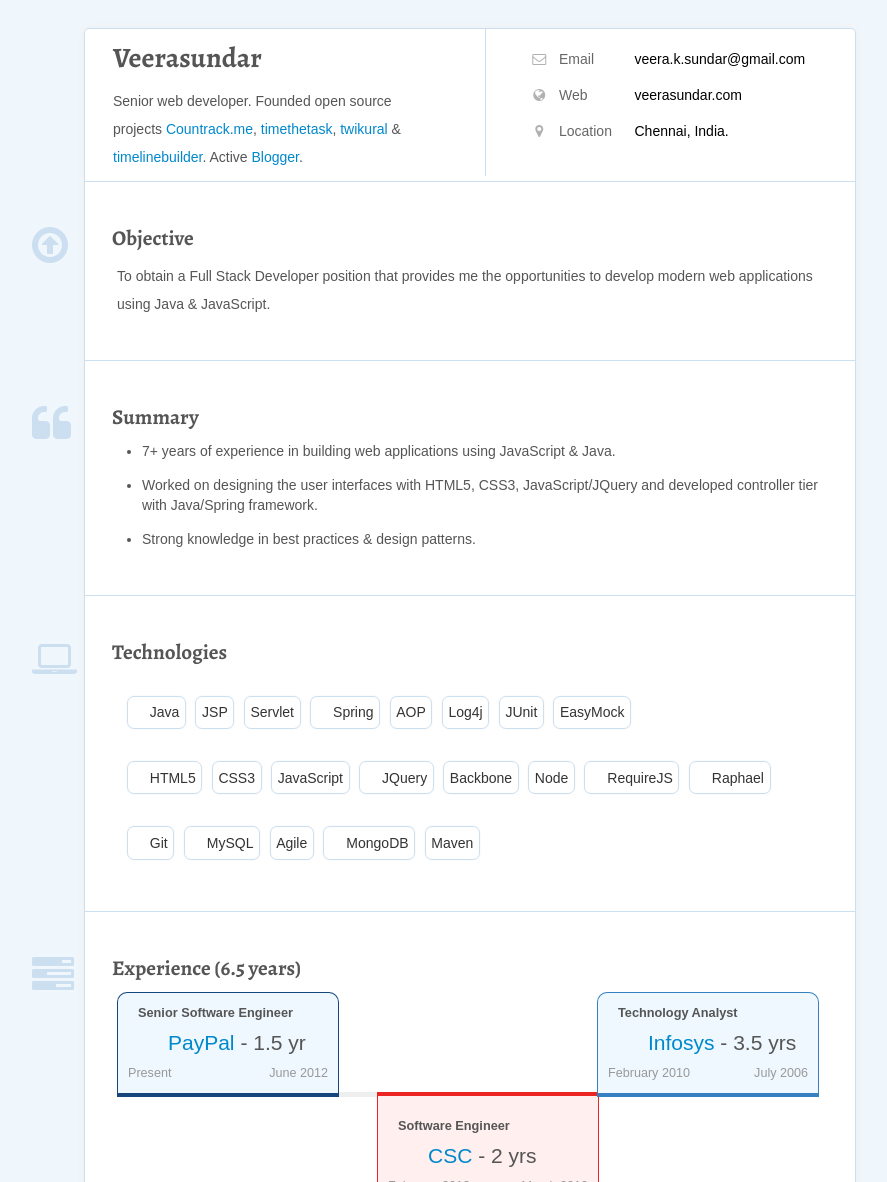
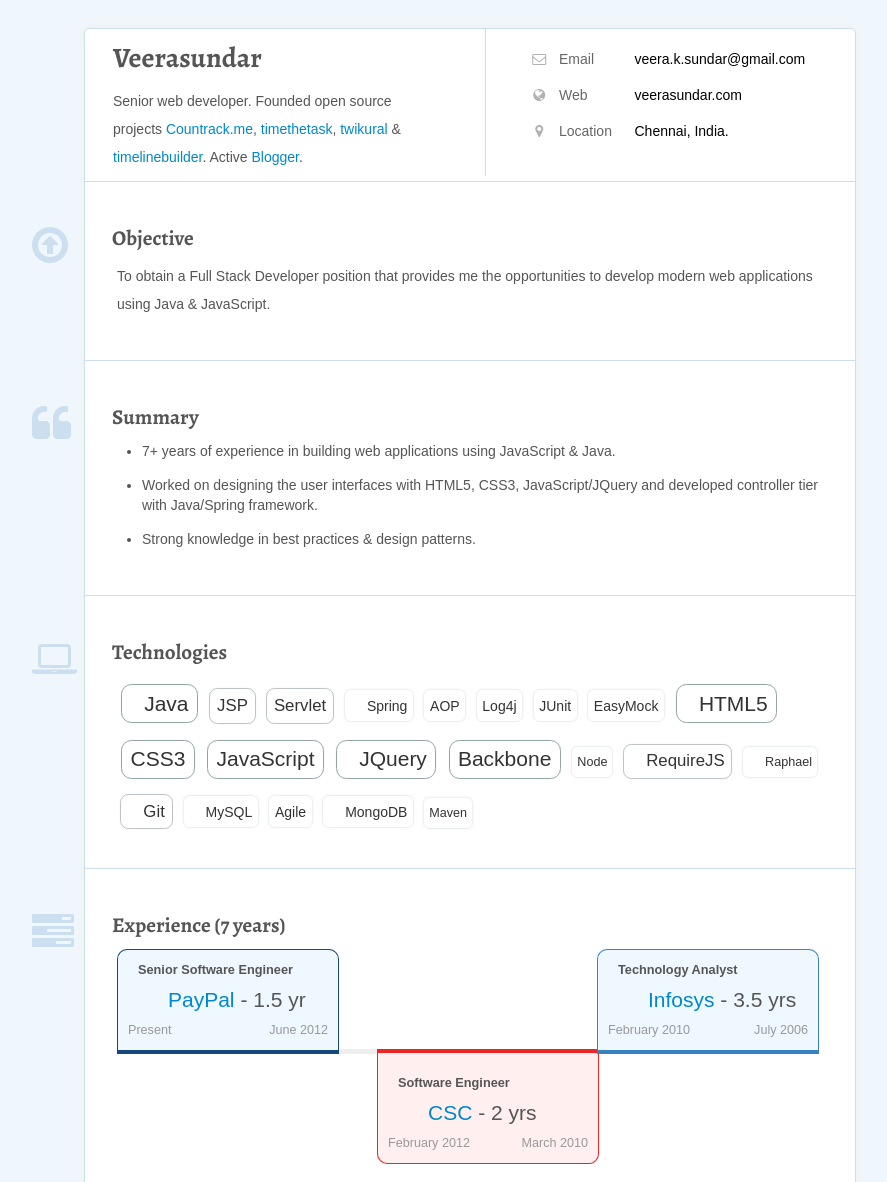
Before and after one commit to vraa/resume, a plain HTML site: page index.html in a window 1280 px wide. Shown: the top 1182 px of the page, without its empty margins (170-1057 px from the left). Drawn offline with nearby package versions, Linux system fonts and the light colour scheme; a web font is replaced by a local one.

Commit message:
Combine skills and size them based of rating.

```diff
--- a/css/resume.css
+++ b/css/resume.css
@@ -120,9 +120,6 @@ body{
 			margin: .5em 0;
 			padding: .5em;
 		}
-		.technologies ul.group{
-			display: inline-block;
-		}
 		.technologies label{
 			display: inline-block;
 			width: 80px;
@@ -150,6 +147,26 @@ body{
 				background-repeat: no-repeat;
 				background-position: 3px center;
 			}
+				.skill[data-rating='5']{
+					font-size: 1.5em;
+					border-color: #95a5a6;
+				}
+				.skill[data-rating='4']{
+					font-size: 1.2em;
+					border-color: #bdc3c7;
+				}
+				.skill[data-rating='3']{
+					font-size: 1em;
+					border-color: #ecf0f1;
+				}
+				.skill[data-rating='2']{
+					font-size: .9em;
+					border-color: #ecf0f1;
+				}
+				.skill[data-rating='1']{
+					font-size: .8em;
+					border-color: #ecf0f1;
+				}
 			.skill.java{
 				background-image:url(http://www.google.com/s2/u/0/favicons?domain=java.com);
 				padding-left: 22px !important;
--- a/index.html
+++ b/index.html
@@ -98,42 +98,27 @@
 				<article class='span8'>
 					<h2><i class='icon-laptop'></i> Technologies</h2>
 					<ul>
-						<li>
-							<label>Backend </label>
-							<ul class='group'>
 						<li class='skill java' data-rating="5">Java</li>
-			          <li class='skill jsp' data-rating="5">JSP</li>
-			          <li class='skill servlet' data-rating="5">Servlet</li>
+	          <li class='skill jsp' data-rating="4">JSP</li>
+	          <li class='skill servlet' data-rating="4">Servlet</li>
 	          <li class='skill spring' data-rating="3">Spring</li>
 	          <li class='skill aop' data-rating="3">AOP</li>
-			          <li class='skill apache log4j' data-rating="5">Log4j</li>
-			          <li class='skill apache junit' data-rating="5">JUnit</li>
-			          <li class='skill easymock junit' data-rating="5">EasyMock</li>
-							</ul>
-						</li>
-						<li>
-							<label>Front end </label>
-							<ul class='group'>
+	          <li class='skill apache log4j' data-rating="3">Log4j</li>
+	          <li class='skill apache junit' data-rating="3">JUnit</li>
+	          <li class='skill easymock junit' data-rating="3">EasyMock</li>
 	          <li class='skill html5' data-rating="5">HTML5</li>
 	          <li class='skill css3' data-rating="5">CSS3</li>
 	          <li class='skill javascript' data-rating="5">JavaScript</li>
-			          <li class='skill jquery' data-rating="4">JQuery</li>
-			          <li class='skill backbone' data-rating="3">Backbone</li>
-			          <li class='skill node' data-rating="3">Node</li>
-			          <li class='skill requirejs'>RequireJS</li>
-			          <li class='skill raphael'>Raphael</li>
-							</ul>
-						</li>
-						<li>
-							<label>Tools </label>
-							<ul class='group'>
+	          <li class='skill jquery' data-rating="5">JQuery</li>
+	          <li class='skill backbone' data-rating="5">Backbone</li>
+	          <li class='skill node' data-rating="2">Node</li>
+	          <li class='skill requirejs' data-rating="4">RequireJS</li>
+	          <li class='skill raphael' data-rating="2">Raphael</li>
 	          <li class='skill git' data-rating="4">Git</li>
-			          <li class='skill mysql' data-rating="4">MySQL</li>
-			          <li class='skill agile' data-rating="4">Agile</li>
-			          <li class='skill mongo' data-rating="4">MongoDB</li>
-			          <li class='skill apache maven' data-rating="3">Maven</li>
-							</ul>
-						</li>
+	          <li class='skill mysql' data-rating="3">MySQL</li>
+	          <li class='skill agile' data-rating="3">Agile</li>
+	          <li class='skill mongo' data-rating="3">MongoDB</li>
+	          <li class='skill apache maven' data-rating="2">Maven</li>
 					</ul>
 				</article>
 			</section>
@@ -142,7 +127,7 @@
 			<!-- work experience -->
 			<section class='experiences row-fluid'>
 				<article class='span8'>
-					<h2><i class='icon-tasks'></i>Experience (<span>6.5 years</span>)</h2>
+					<h2><i class='icon-tasks'></i>Experience (<span>7 years</span>)</h2>
 					<div class='timeline'>
 						<ol class='vcalendar'>
 							<li class='experience vevent paypal'>
```
Lines whose indentation alone changed are shown as unchanged.
